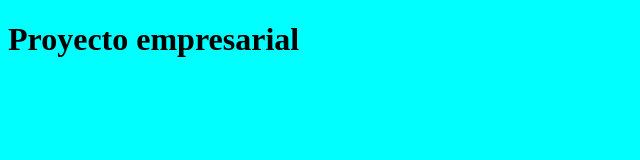
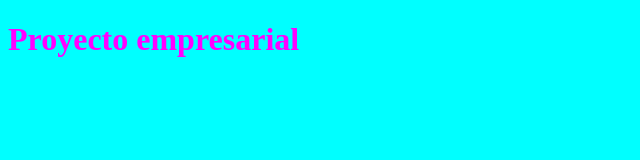
Before and after one commit to omaritoac/CursoGit, a plain HTML site: page index.html in a window 1280 px wide. Shown: the whole page, without its empty margins (0-640 px from the left). Drawn offline with Linux system fonts and the light colour scheme.

Commit message:
Negrita y Color Rojoq::

```diff
--- a/css/style.css
+++ b/css/style.css
@@ -1,3 +1,5 @@
 body {
     background-color: #0ff;
+    font-weight: bold;
+    color:#f0f;
 }
```
